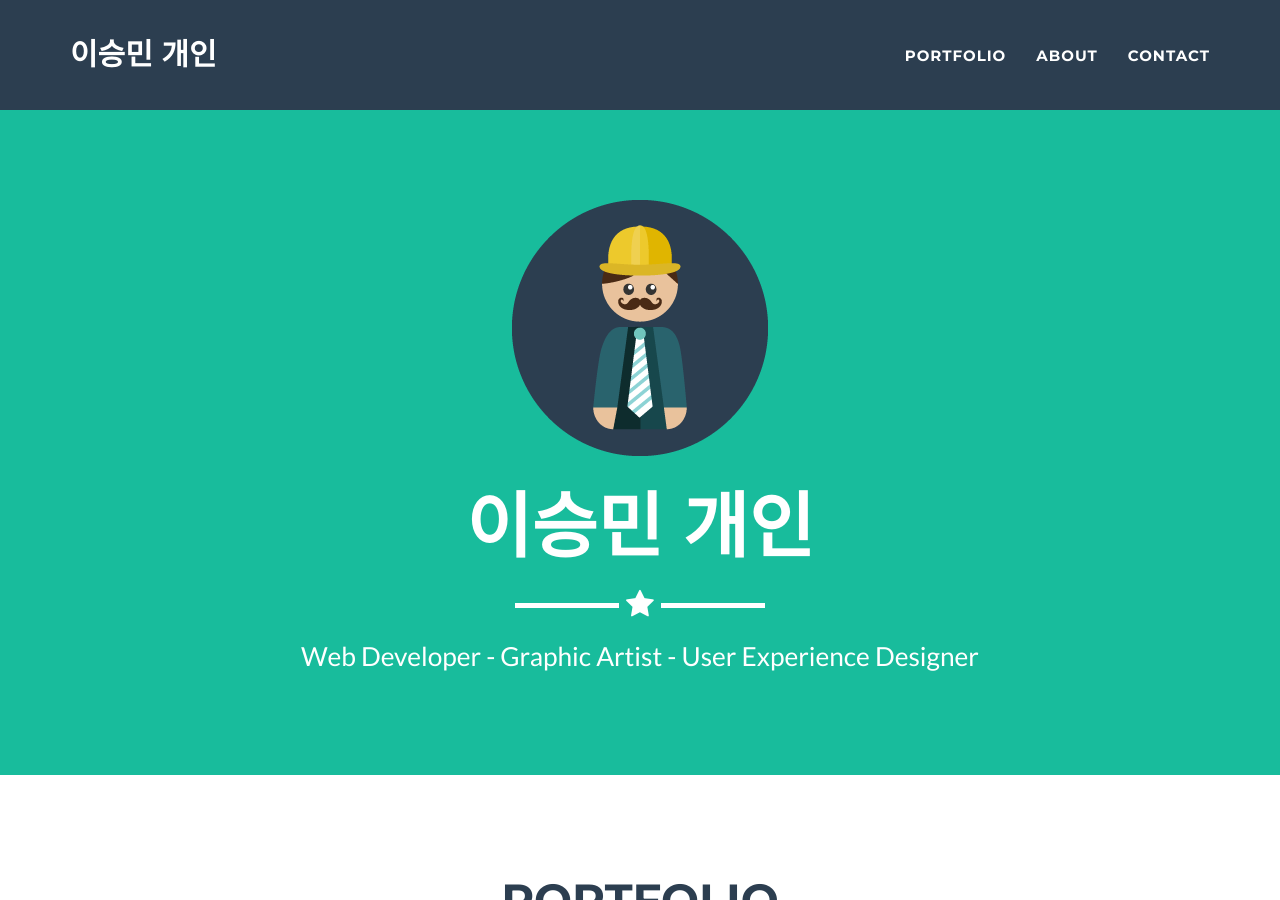
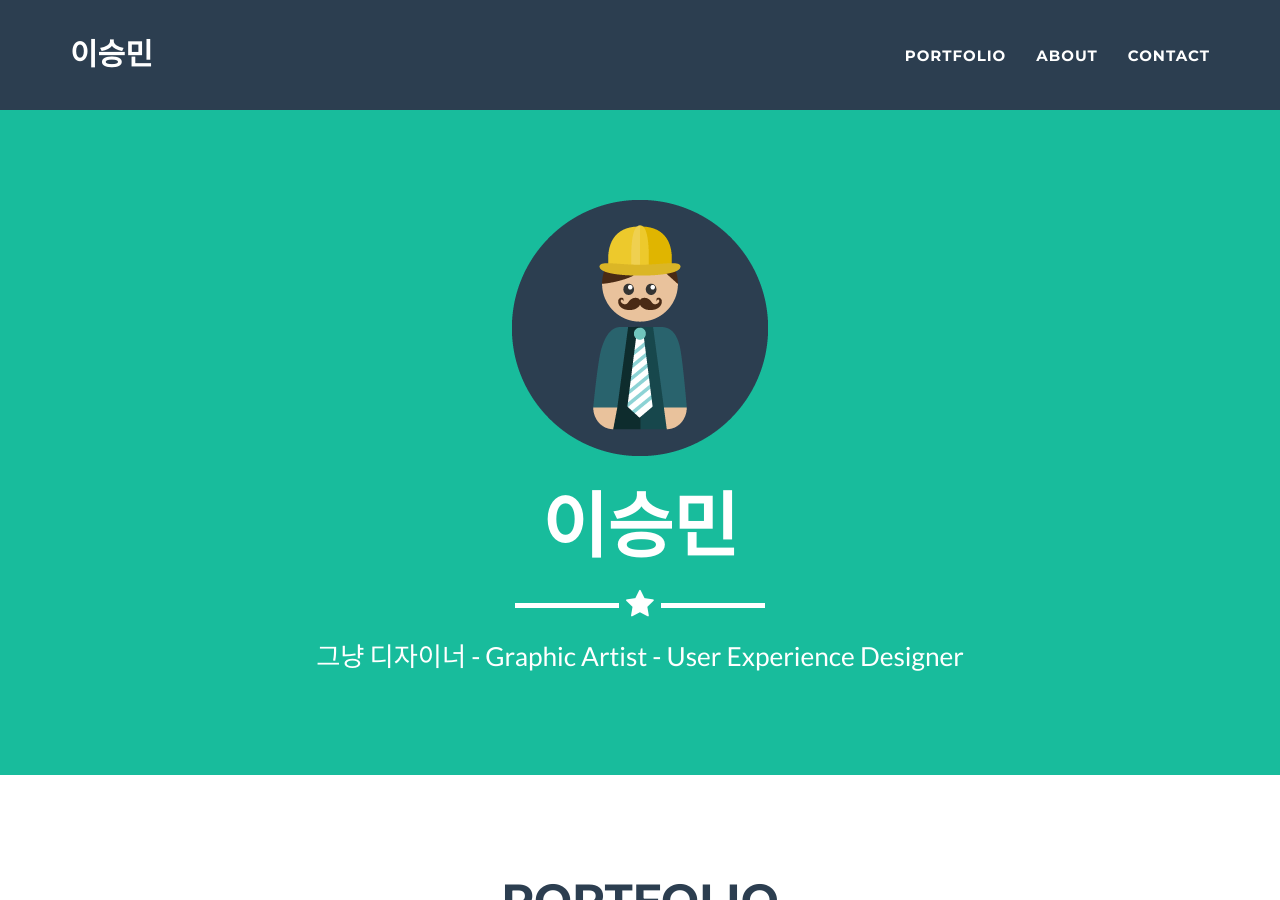
Before and after one commit to smlee5270/smlee5270.github.io, a Jekyll site: the page built from _posts/2014-07-18-project-1.markdown, in a window 1280 px wide and 900 px high. Built offline with Jekyll 4.4.1, drawn with Linux system fonts in a browser that asks for light colours.

Commit message:
첫번째

```diff
--- a/_config.yml
+++ b/_config.yml
@@ -1,10 +1,10 @@
 # Site settings
-title: 이승민 개인
+title: 이승민
 email: smlee5270.github.io
 url: smlee5270.github.io
 description: "Write an awesome description for your new site here. You can edit this line in _config.yml. It will appear in your document head meta (for Google search results) and in your feed.xml site description."
 keywords: "your keywords, separated by commas"
-skills: "Web Developer - Graphic Artist - User Experience Designer"
+skills: "그냥 디자이너 - Graphic Artist - User Experience Designer"
 meta_author: LastName FirstName
 
 # Google webmaster tools
```
